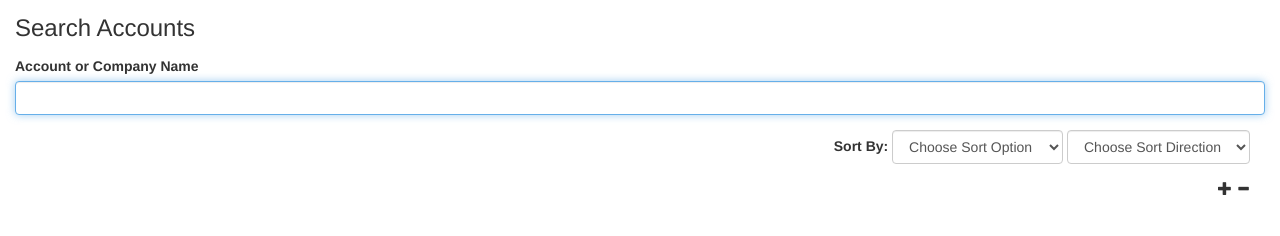
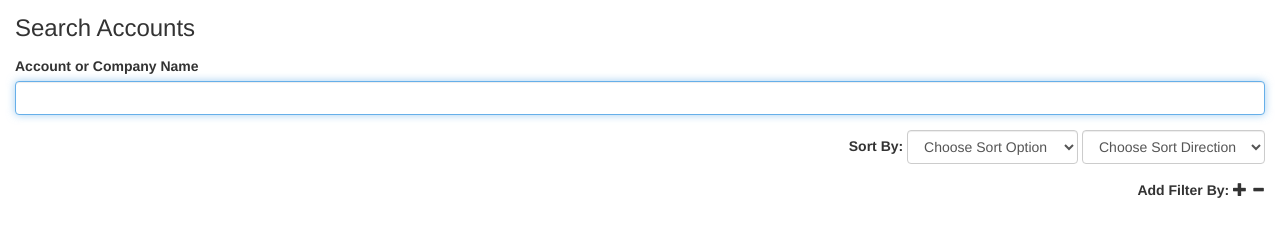
Before and after one commit to BoyuanZhang/accountprofiler, a website: page static/html/index.html in a window 1280 px wide. Drawn offline with nearby package versions, Linux system fonts and the light colour scheme; no server answers.

Commit message:
UI updates
had these, just didn't commit yet

```diff
--- a/static/css/main.css
+++ b/static/css/main.css
@@ -47,12 +47,13 @@ h3{
 #results-table{
   margin: 15px 0 0 0;
 }
-#filter-by-holder{
+.filter-by-holder{
   margin: 15px 0 0 0;
 }
 #add-filter-options{
   display: none;
 }
 #add-filter-buttons{
-  margin: 0 0 15px 0;
+  margin-top: 15px 0 0 0;
+  cursor: pointer;
 }
--- a/static/html/index.html
+++ b/static/html/index.html
@@ -30,9 +30,9 @@
                   <label for="account-query">Account or Company Name</label>
                   <input type="text" class="form-control" name="account-query" id="account-query" value="" autofocus />
                 </div>
-                <div class="row" id="account-controls">
+                <div class="row">
                   <div class="col-md-12 text-right">
-                    <div class="form-inline">
+                    <div class="form-inline" id="account-controls">
                       <div class="form-group">
                         <label for="sort-by">Sort By:</label>
                         <select name="sort_by" id="sort-by" class="form-control">
@@ -63,13 +63,9 @@
                     </div>
                   </div>
                 </div>
-                <div class="row" id="filter-by-holder">
-                  <div class="col-md-12 text-right">
-                    <div id="add-filter-buttons">
-                      <span class="glyphicon glyphicon-plus" aria-hidden="true"></span>
-                      <span class="glyphicon glyphicon-minus" aria-hidden="true"></span>
-                    </div>
-                    <div id="add-filter-options">
+                <div class="row">
+                  <div class="col-md-12 text-right" id="add-filter-options">
+                    <div class="filter-by-holder">
                       <div class="form-inline">
                         <div class="form-group">
                           <label for="filter-by">Filter By:</label>
@@ -97,6 +93,19 @@
                           <input type="text" class="form-control" name="filter_by_eql_input" id="filter-by-eql-input" value="" />
                         </div>
                       </div>
+                    </div>
+                  </div>
+                </div>
+                <div class="row">
+                  <div class="col-md-12 text-right" id="filter-by-target">
+                  </div>
+                </div>
+                <div class="row">
+                  <div class="col-md-12 text-right">
+                    <div class="filter-by-holder" id="add-filter-buttons">
+                      <label>Add Filter By:</label>
+                      <span class="glyphicon glyphicon-plus" id="add-filter" aria-hidden="true"></span>
+                      <span class="glyphicon glyphicon-minus" id="remove-filter" aria-hidden="true"></span>
                     </div>
                   </div>
                 </div>
--- a/static/js/main.js
+++ b/static/js/main.js
@@ -10,6 +10,14 @@ $(document).ready(function(){
       timer = setTimeout(callback, ms);
     };
   })();
+
+  $(function () {
+    console.log('tooltip running');
+    $(document).on('DOMSubTreeModified', function(){
+      $('.total-events').tooltip();
+    });
+  });
+
   function init(){
     var params = getUrlVars();
     if (params.length > 0 && params.pg && params.pg == "account-details"){
@@ -254,6 +262,12 @@ $(document).ready(function(){
         getSearchAccounts();
       }, 500);
     });
+    $('#add-filter').on('click', function(){
+      $('#filter-by-target').append($('#add-filter-options').html());
+    });
+    $('#remove-filter').on('click', function(){
+      $('#filter-by-target .filter-by-holder:last-child').remove();
+    });
   }
 
   function getAccounts(){
@@ -336,7 +350,7 @@ $(document).ready(function(){
           html += '<div class="col-md-2 text-center">';
           html += getRandomNumber(10,3);
           html += '</div>';
-          html += '<div class="col-md-2 text-center">';
+          html += '<div class="col-md-2 text-center total-events" data-toggle="tooltip" data-placement="top" title="Events Listed Here">';
           html += getRandomNumber(100,20);
           html += '</div>';
           html += '</a>';
```
